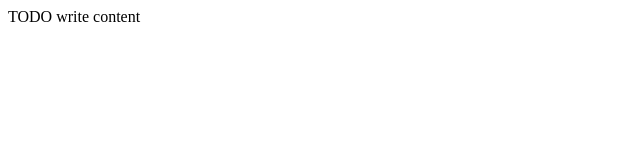
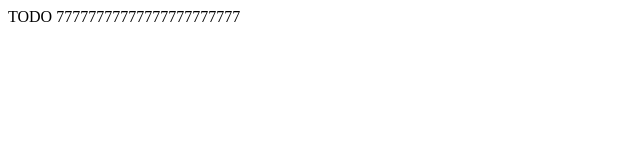
Before and after one commit to Rolinespinoza/Exa001, a plain HTML site: page public_html/index.html in a window 1280 px wide. Shown: the whole page, without its empty margins (0-640 px from the left). Drawn offline with Linux system fonts and the light colour scheme.

Commit message:
v1: version 1 del examen 01

```diff
--- a/public_html/index.html
+++ b/public_html/index.html
@@ -11,6 +11,6 @@ and open the template in the editor.
         <meta name="viewport" content="width=device-width, initial-scale=1.0">
     </head>
     <body>
-        <div>TODO write content</div>
+        <div>TODO  77777777777777777777777 </div>
     </body>
 </html>
```
